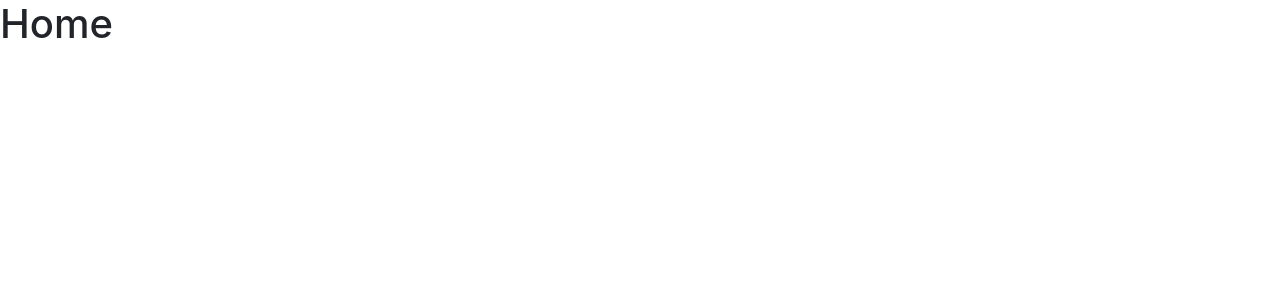
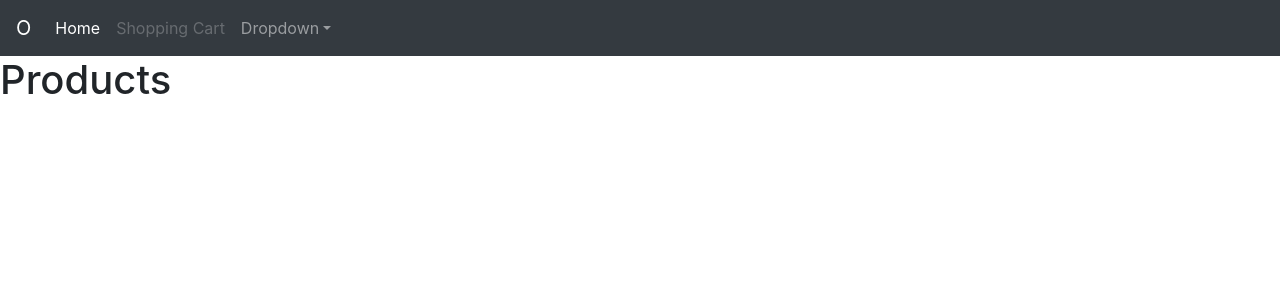
Before and after one commit to sbenn9210/apprentice-react-o-shop, a React (Create React App) app: page / in a window 1280 px wide. Shown: the top 300 px of the page. Built offline with nearby package versions, Linux system fonts and the light colour scheme; sample sign-in values are in the browser's storage.

Commit message:
feat(o-shop): Add updated routes for main and app js

```diff
--- a/src/components/Header/Header.js
+++ b/src/components/Header/Header.js
@@ -32,7 +32,7 @@ function Header() {
             <li className="nav-item">
               <Link
                 className="nav-link disabled"
-                to="/shoppingcart"
+                to="/cart"
                 tabIndex="-1"
                 aria-disabled="true"
               >
@@ -59,10 +59,10 @@ function Header() {
                 <Link className="dropdown-item" to="/orders">
                   My Orders
                 </Link>
-                <Link className="dropdown-item" to="/adminorders">
+                <Link className="dropdown-item" to="/admin-orders">
                   Manage Orders
                 </Link>
-                <Link className="dropdown-item" to="/adminproducts">
+                <Link className="dropdown-item" to="/admin-products">
                   Manage Products
                 </Link>
                 <Link className="dropdown-item" to="">
--- a/src/components/Main/Main.js
+++ b/src/components/Main/Main.js
@@ -11,16 +11,18 @@ import { Route, Switch } from 'react-router';
 
 function Main() {
   return (
+    <div className="main">
       <Switch>
-      <Route exact path="/" component={Home}></Route>
+        <Route exact path="/" component={Products}></Route>
         <Route exact path="/products" component={Products}></Route>
-      <Route exact path="/adminorders" component={AdminOrders}></Route>
-      <Route exact path="/adminproducts" component={AdminProducts}></Route>
+        <Route exact path="/admin-orders" component={AdminOrders}></Route>
+        <Route exact path="/admin-products" component={AdminProducts}></Route>
         <Route exact path="/checkout" component={Checkout}></Route>
         <Route exact path="/orders" component={Orders}></Route>
         <Route exact path="/ordersuccess" component={OrderSuccess}></Route>
-      <Route exact path="/shoppingcart" component={Shoppingcart}></Route>
+        <Route exact path="/cart" component={Shoppingcart}></Route>
       </Switch>
+    </div>
   );
 }
 
--- a/src/pages/Home.js
+++ b/src/pages/Home.js
@@ -1,7 +1,14 @@
 import React from 'react';
+import Header from '../components/Header/Header';
+import Main from '../components/Main/Main';
 
 function Home() {
-  return <h1>Home</h1>;
+  return (
+    <main>
+      <Header />
+      <Main />
+    </main>
+  );
 }
 
 export default Home;
```
Lines whose indentation alone changed are shown as unchanged.
